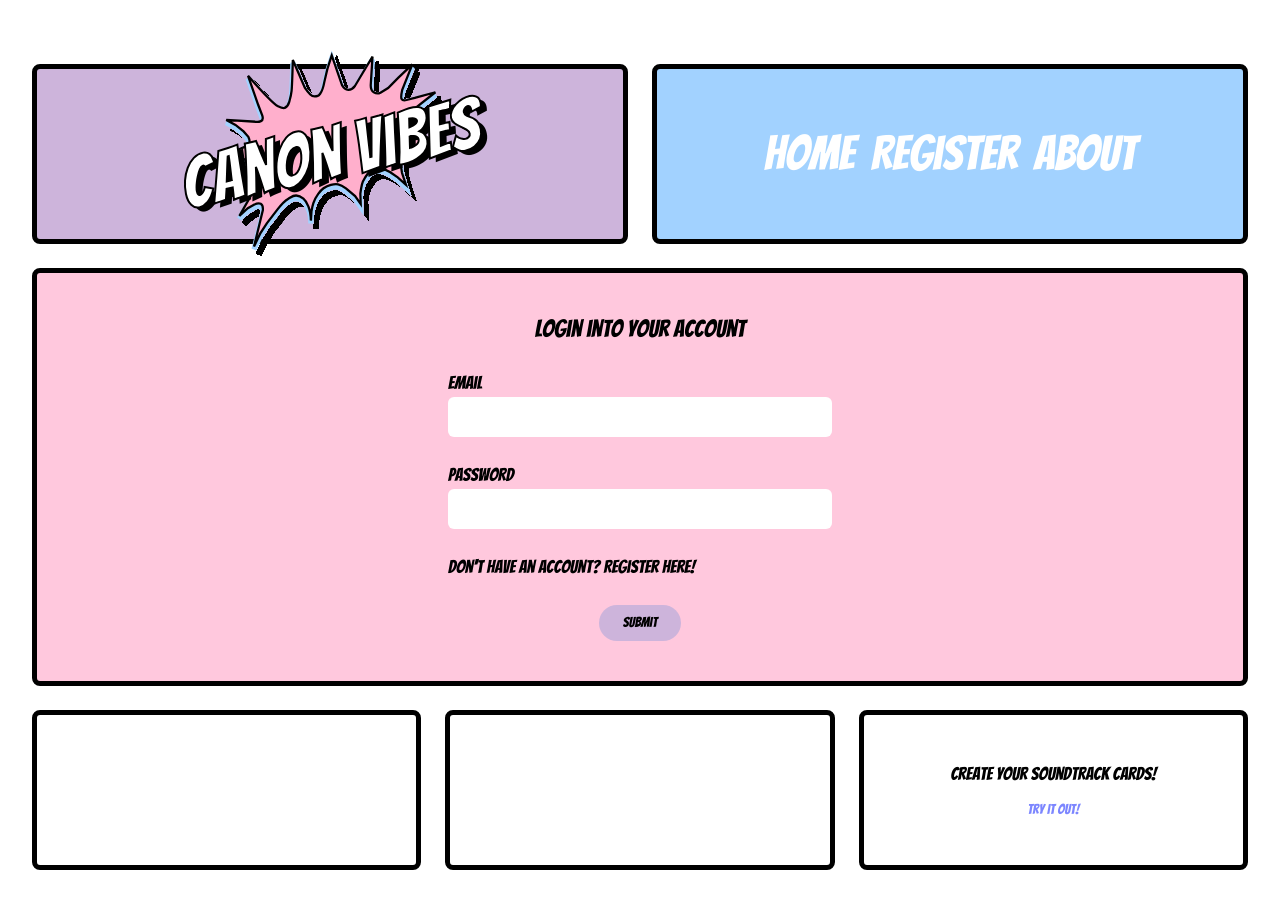
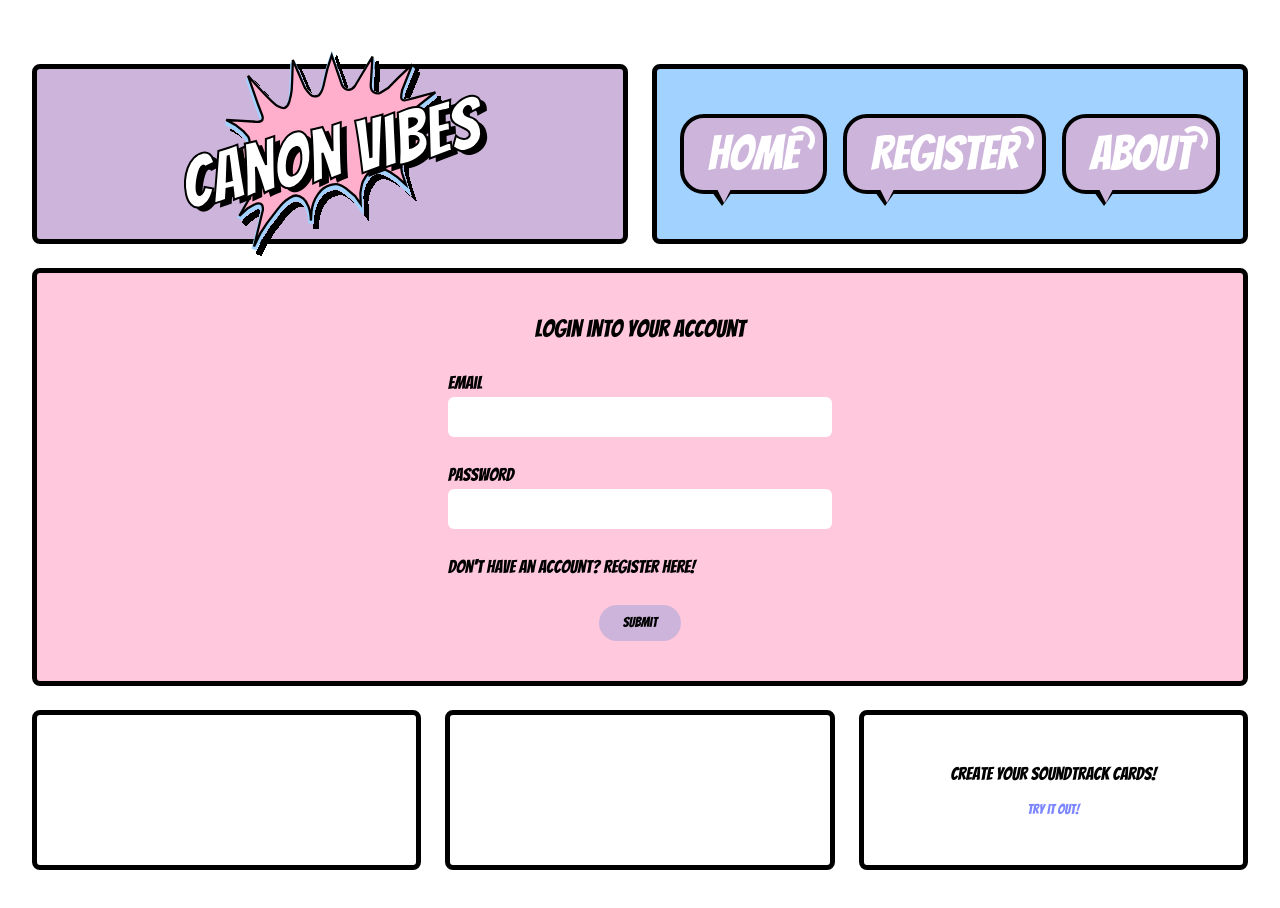
Before and after one commit to Rinna-codes/canon-vibes, a React (Vite) app in the folder client/: page /login in a window 1280 px wide. Shown: the top 908 px of the page. Built offline with nearby package versions, Linux system fonts and the light colour scheme.

Commit message:
more stylization: added the proper design to the speech bubbles for navigation links as my original figma design.

```diff
--- a/client/index.html
+++ b/client/index.html
@@ -1,6 +1,7 @@
 <!doctype html>
 <html lang="en">
   <head>
+    <!-- Remember to mention using this font for the app -->
     <meta charset="UTF-8" />
     <link rel="icon" type="image/svg+xml" href="/favicon.svg" />
     <link rel="preconnect" href="https://fonts.googleapis.com">
--- /dev/null
+++ b/client/src/components/SpeechBubble.jsx
@@ -0,0 +1,24 @@
+function SpeechBubble({ children }) {
+    return (
+        <div className='relative inline-block'>
+
+            <div className='relative overflow-hidden rounded-3xl border-4 border-black bg-[#CDB4DB] px-6 py-3'>
+                <div className='relative z-10'>{children}</div>
+                <div className='absolute top-2 right-2 h-7 w-7 rotate-90 rounded-full
+                    border-5 border-transparent
+                    border-t-white border-l-white'/>
+            </div>
+
+            <div className='absolute -bottom-3 left-8 h-0 w-0
+                             border-l-10 border-l-transparent
+                             border-r-10 border-r-transparent
+                             border-t-14 border-t-black' />
+            <div className='absolute -bottom-2.25 left-8.5 h-0 w-0
+                             border-l-10 border-l-transparent
+                             border-r-10 border-r-transparent
+                             border-t-20 border-t-[#CDB4DB]'/>
+        </div>
+    );
+}
+
+export default SpeechBubble;
--- a/client/src/pages/LoginPage.jsx
+++ b/client/src/pages/LoginPage.jsx
@@ -1,6 +1,7 @@
 import React, {useState} from 'react';
 import { useNavigate, Link} from 'react-router-dom';
 import canonBurst from '../assets/canon-vibes-burst.svg';
+import SpeechBubble from '../components/SpeechBubble.jsx';
 
 const LoginPage = () => {
     // 1) make two state variable with email and password
@@ -80,9 +81,15 @@ const LoginPage = () => {
 
                     {/* top right panel, navigation links*/}
                     <div className={comicPanels.topRightPanel}>
-                        <Link to='/' className={comicWording.navLinks}>Home</Link>
-                        <Link to='/register' className={comicWording.navLinks}>Register</Link>
-                        <Link to='' className={comicWording.navLinks}>About</Link>
+                        <SpeechBubble>
+                            <Link to='/' className={comicWording.navLinks}>Home</Link>
+                        </SpeechBubble>
+                        <SpeechBubble>
+                            <Link to='/register' className={comicWording.navLinks}>Register</Link>
+                        </SpeechBubble>
+                        <SpeechBubble>
+                            <Link to='' className={comicWording.navLinks}>About</Link>
+                        </SpeechBubble>
                     </div>
 
                     {/* largest, main panel, login form */}
```
